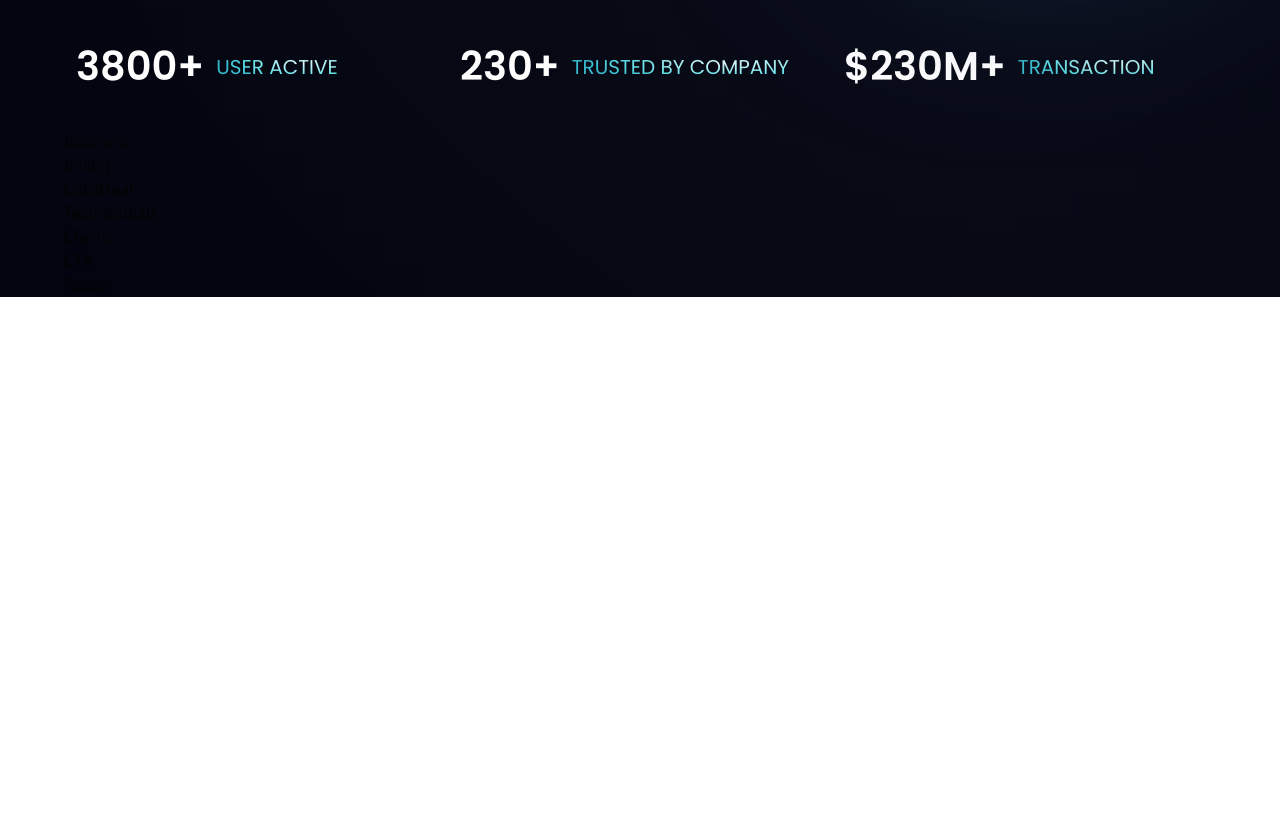
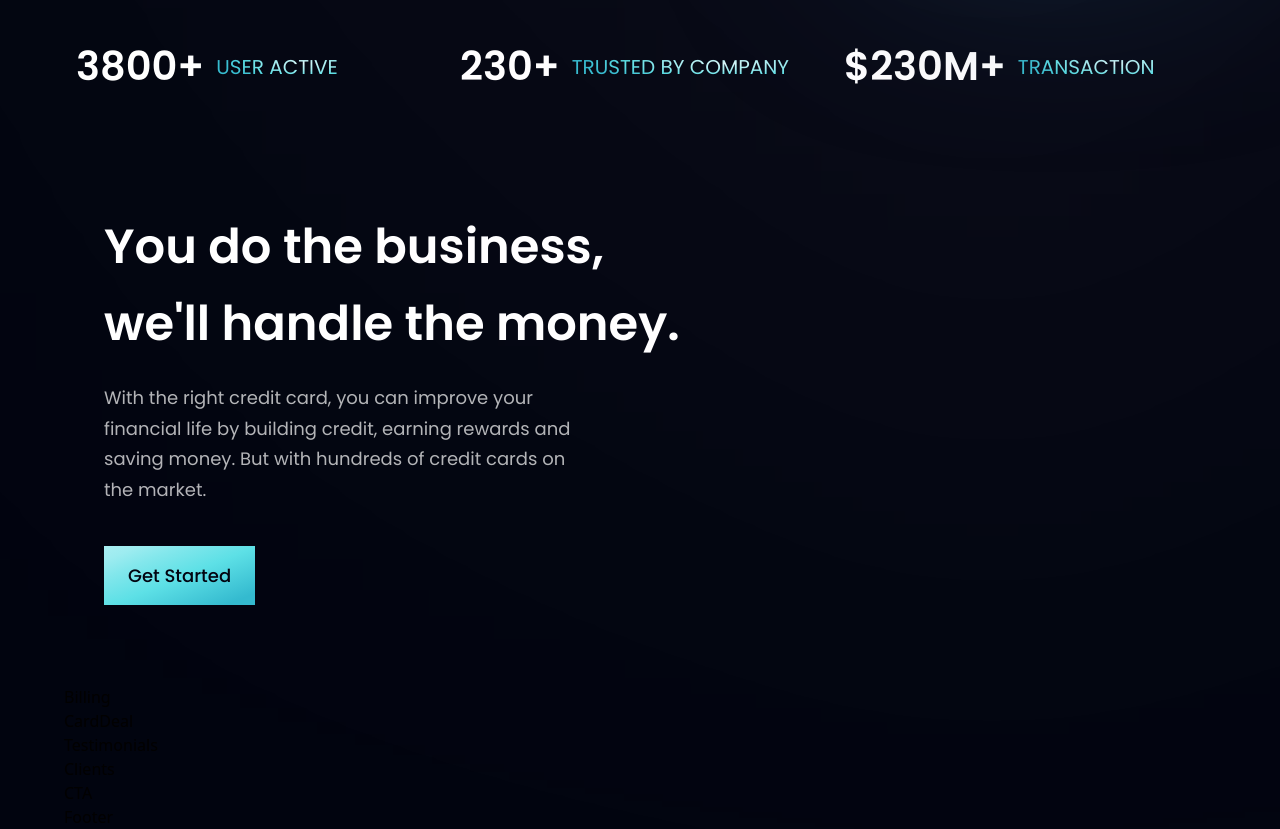
Before and after one commit to amine-amari/bank_modern_app, a React (Vite) app: page / in a window 1280 px wide. Shown: the part 760-1589 px from the top of the page. Before the commit the page ends 1057 px from the top, so only its background shows below. Built offline with nearby package versions, Linux system fonts and the light colour scheme.

Commit message:
implemented left side of buisiness section

```diff
--- a/src/components/Business.jsx
+++ b/src/components/Business.jsx
@@ -1,8 +1,18 @@
-import React from 'react'
+import { features } from "../constants";
+import styles, {layout} from "../style";
+import Button from './Button';
 
 const Business = () => {
   return (
-    <div>Business</div>
+    <section id="features" className={layout.section}>
+      <dir className={layout.sectionInfo}>
+        <h2 className={styles.heading2}>You do the business, <br className="sm:block hidden"/> we'll handle the money.</h2>
+        <p className={`${styles.paragraph} max-w-[470px] mt-5`}>With the right credit card, you can improve your financial life by
+        building credit, earning rewards and saving money. But with hundreds
+        of credit cards on the market.</p>
+        <Button styles="mt-10"/>
+      </dir>
+    </section>
   )
 }
 
--- a/src/components/Button.jsx
+++ b/src/components/Button.jsx
@@ -1,8 +1,11 @@
 import React from 'react'
 
-const Button = () => {
+const Button = ({styles}) => {
   return (
-    <div>Button</div>
+    <button type='button' className={`py-4 px-6 bg-blue-gradient font-poppins font-medium text-[18px]
+                                    text-primary outline-none ${styles}`}>
+      Get Started
+    </button>
   )
 }
 
```
